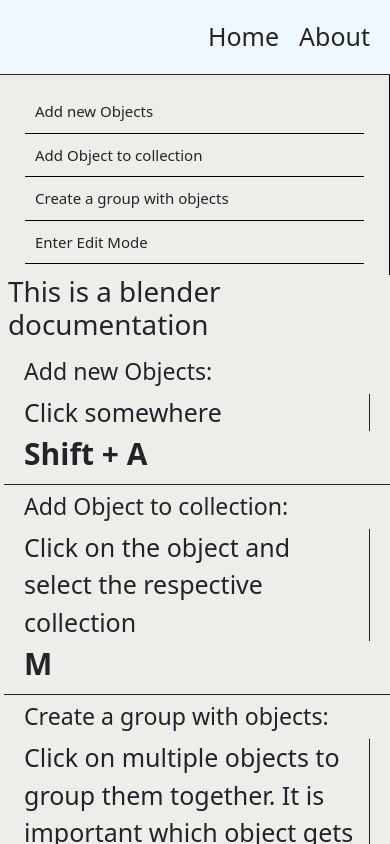
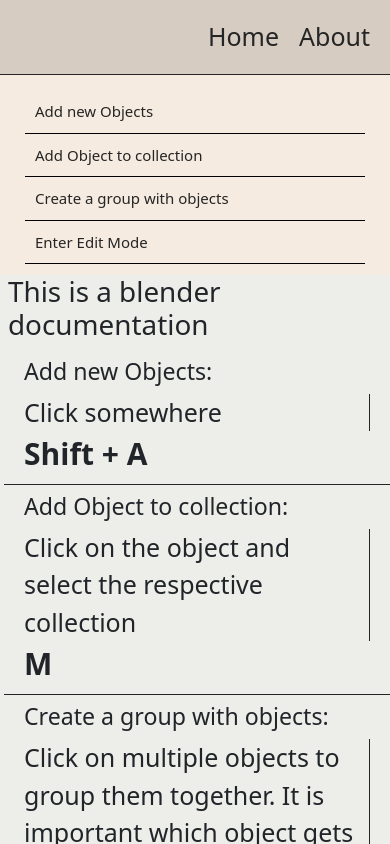
Before and after one commit to Matthes-Baer/Blenumentation, a SvelteKit app: page /blender in a window 390 px wide. Shown: the top 844 px of the page. Built offline with nearby package versions, Linux system fonts and the light colour scheme.

Commit message:
feat: Updated the style

```diff
--- a/src/routes/+layout.svelte
+++ b/src/routes/+layout.svelte
@@ -10,7 +10,7 @@
 		width: 100%;
 		height: 75px;
 		padding: 10px;
-		background-color: aliceblue;
+		background-color: #d6ccc2;
 		border-bottom: 1px solid #252525;
 	}
 	.nav-link-element {
--- a/src/routes/blender/+layout.svelte
+++ b/src/routes/blender/+layout.svelte
@@ -23,6 +23,7 @@
 		top: 75px;
 		transition: all 0.1s;
 		overflow-y: scroll;
+		background-color: #f5ebe0;
 	}
 	.nav-link-element {
 		margin-left: 10px;
@@ -51,6 +52,7 @@
 			width: 100%;
 			height: 200px;
 			overflow-y: scroll;
+			border-right: none;
 		}
 	}
 </style>
```
Also changed, not shown: src/components/blender/singleEntry.svelte (+6 -2 lines).
